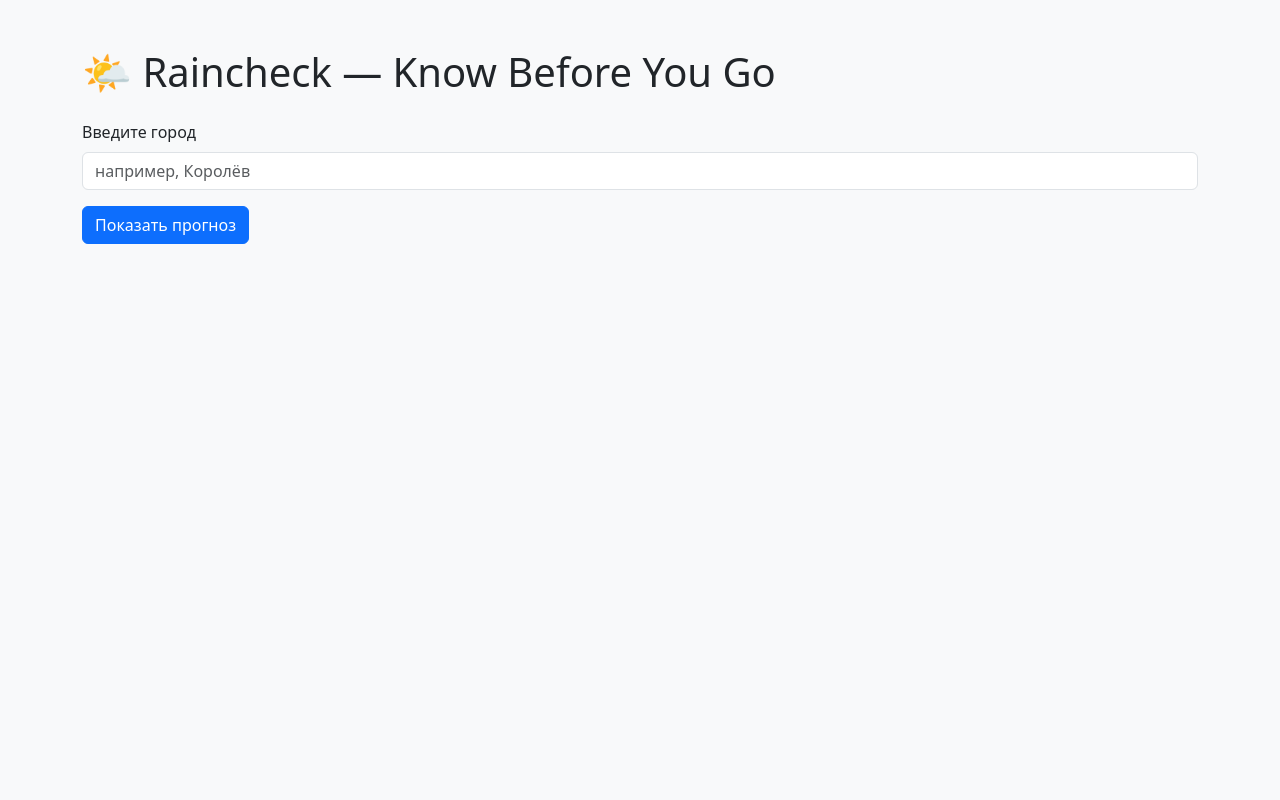
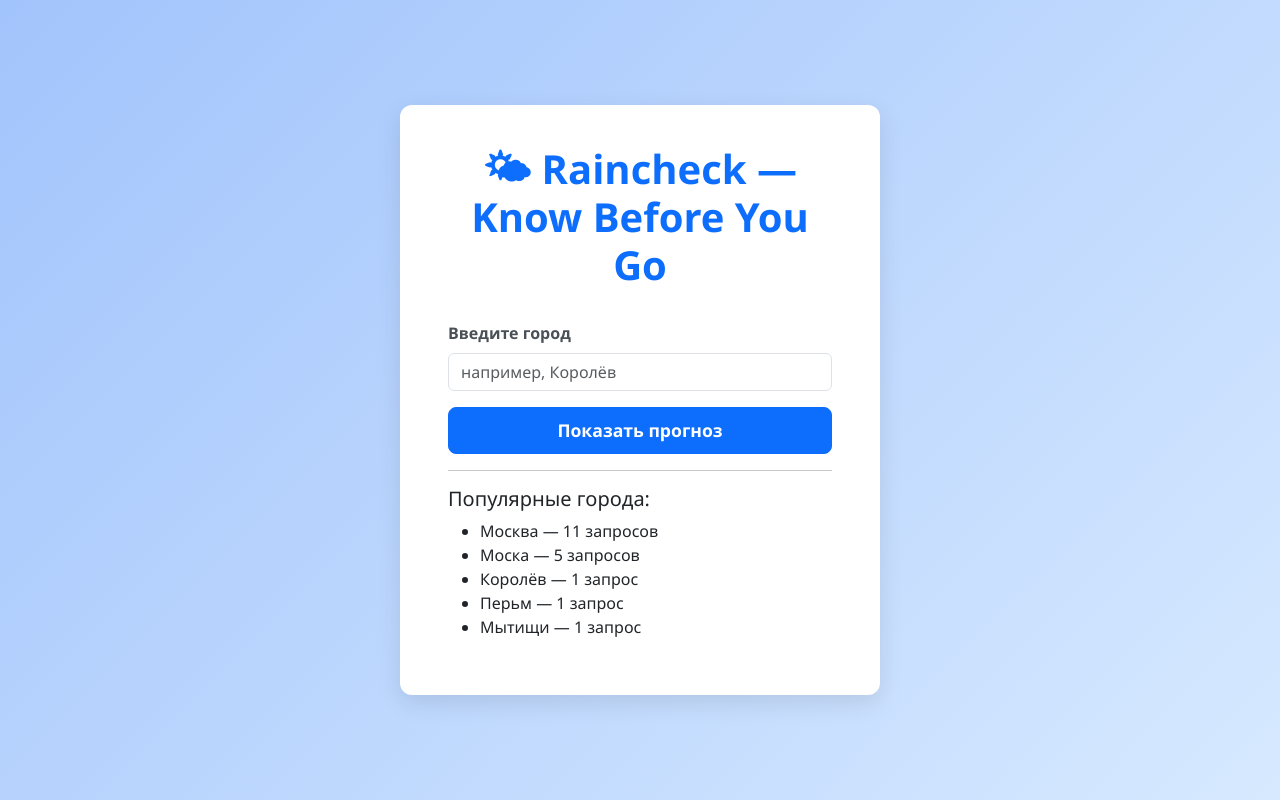
Before and after one commit to Cosmay-s/raincheck, a FastAPI app: page / in a window 1280 px wide. Run offline with FastAPI, Linux system fonts and the light colour scheme; data comes from the database, SQL or seed files in the repository; both versions use the stored data as it was after the commit.

Commit message:
готово + топ городов

```diff
--- a/app/database.py
+++ b/app/database.py
@@ -6,6 +6,7 @@
 engine = create_async_engine(DATABASE_URL, echo=True, future=True)
 async_session = sessionmaker(engine, expire_on_commit=False, class_=AsyncSession)
 
+
 async def init_db():
     async with engine.begin() as conn:
         from app.models import Base
--- a/app/main.py
+++ b/app/main.py
@@ -1,62 +1,107 @@
 from fastapi import FastAPI, Request, Form
 from fastapi.templating import Jinja2Templates
-from fastapi.responses import HTMLResponse
+from fastapi.responses import HTMLResponse, JSONResponse
 import os
-from app.weather import get_weather_by_city  # Импортируем функцию получения погоды
+import base64
+
+from app.weather import get_weather_by_city
+from app.database import async_session, init_db
+from app.crud import get_or_create_city, increment_search_count, get_top_cities
+from sqlalchemy import select
+from app.models import City
 
 app = FastAPI()
+templates = Jinja2Templates(directory=os.path.join(os.path.dirname(__file__), "templates"))
 
-# Инициализация объекта Jinja2Templates для работы с HTML-шаблонами
-# Указываем путь к папке с шаблонами относительно текущего файла
-templates = Jinja2Templates(directory=os.path.join(os.path.dirname(__file__),
-                                                   "templates"))
-
+@app.on_event("startup")
+async def on_startup():
+    """
+    Инициализация базы данных — создание всех таблиц при старте приложения.
+    """
+    await init_db()
 
 @app.get("/", response_class=HTMLResponse)
 async def read_root(request: Request):
     """
-    Обработчик GET-запроса на корень сайта ("/").
+    Главная страница.
 
-    Параметры:
-        request (Request): объект запроса,
-        необходимый для корректной работы шаблонов Jinja2.
+    Показывает последние популярные города и погоду для последнего запрошенного города (если есть).
+    """
+    last_city = request.cookies.get("last_city")
+    recent_city = None
 
-    Возвращает:
-        HTML-страницу с формой для ввода города.
-        В шаблон передаются пустые значения для прогноза погоды.
-    """
-    return templates.TemplateResponse(
-        "index.html",
-        {
-            "request": request,
-            "forecast": None,  # Пока нет прогноза
-            "city": None       # Пока не выбран город
-        }
-    )
+    if last_city:
+        try:
+            recent_city = base64.b64decode(last_city.encode("ascii")).decode("utf-8")
+        except Exception:
+            recent_city = None
+
+    async with async_session() as session:
+        top_cities = await get_top_cities(session, limit=5)
+
+    return templates.TemplateResponse("index.html", {
+        "request": request,
+        "forecast": None,
+        "city": recent_city,
+        "search_count": None,
+        "top_cities": top_cities
+    })
 
 @app.post("/", response_class=HTMLResponse)
 async def get_weather(request: Request, city: str = Form(...)):
     """
-    Обработчик POST-запроса на корень сайта ("/").
-    Получает название города из формы, запрашивает прогноз погоды,
-    и возвращает HTML-страницу с результатом.
+    Обработка формы с названием города.
 
-    Параметры:
-        request (Request): объект запроса, необходимый для шаблонов Jinja2.
-        city (str): название города, полученное из данных формы (обязательное).
+    Получает погоду, обновляет статистику поиска в базе и отображает данные.
+    """
+    forecast, latitude, longitude = await get_weather_by_city(city)
 
-    Возвращает:
-        HTML-страницу с заполненным прогнозом погоды и названием города.
+    if latitude is None or longitude is None:
+        async with async_session() as session:
+            top_cities = await get_top_cities(session, limit=5)
+        return templates.TemplateResponse("index.html", {
+            "request": request,
+            "forecast": None,
+            "city": city,
+            "search_count": None,
+            "top_cities": top_cities,
+            "error": "Не удалось получить координаты для города. Попробуйте другой город."
+        })
+
+    async with async_session() as session:
+        async with session.begin():
+            city_obj = await get_or_create_city(session, city, latitude, longitude)
+            await increment_search_count(session, city_obj.id)
+            count = city_obj.search_count
+
+        top_cities = await get_top_cities(session, limit=5)
+
+    response = templates.TemplateResponse("index.html", {
+        "request": request,
+        "forecast": forecast,
+        "city": city,
+        "search_count": count,
+        "top_cities": top_cities,
+        "error": None
+    })
+
+    encoded_city = base64.b64encode(city.encode("utf-8")).decode("ascii")
+    response.set_cookie("last_city", encoded_city, max_age=60*60*24*30)
+
+    return response
+
+
+@app.get("/api/stats")
+async def stats():
     """
-    # Получаем прогноз погоды асинхронно, вызывая функцию из модуля weather
-    forecast = await get_weather_by_city(city)
+    API для получения статистики популярных городов.
 
-    # Возвращаем шаблон с прогнозом и названием города
-    return templates.TemplateResponse(
-        "index.html",
-        {
-            "request": request,
-            "forecast": forecast,
-            "city": city
-        }
-    )
+    Возвращает JSON с городами и количеством запросов, отсортированный по убыванию.
+    """
+    async with async_session() as session:
+        result = await session.execute(
+            select(City.name, City.search_count)
+            .order_by(City.search_count.desc())
+        )
+        data = [{"city": name, "count": count} for name, count in result.fetchall()]
+        return JSONResponse(content=data)
--- a/app/templates/index.html
+++ b/app/templates/index.html
@@ -3,25 +3,114 @@
 <head>
     <meta charset="UTF-8" />
     <title>Raincheck</title>
-    <link href="https://cdn.jsdelivr.net/npm/bootstrap@5.3.3/dist/css/bootstrap.min.css" rel="stylesheet">
+    <link href="https://cdn.jsdelivr.net/npm/bootstrap@5.3.3/dist/css/bootstrap.min.css" rel="stylesheet" />
+    <style>
+        body {
+            background: linear-gradient(135deg, #a2c4fc, #d6e9ff);
+            min-height: 100vh;
+            display: flex;
+            align-items: center;
+            justify-content: center;
+            font-family: 'Segoe UI', Tahoma, Geneva, Verdana, sans-serif;
+        }
+        .container {
+            background: white;
+            padding: 2.5rem 3rem;
+            border-radius: 12px;
+            box-shadow: 0 8px 25px rgba(0, 0, 0, 0.1);
+            max-width: 480px;
+            width: 100%;
+        }
+        h1 {
+            font-weight: 700;
+            color: #0d6efd;
+            margin-bottom: 2rem;
+            text-align: center;
+            user-select: none;
+        }
+        label {
+            font-weight: 600;
+            color: #495057;
+        }
+        .btn-primary {
+            width: 100%;
+            font-weight: 600;
+            font-size: 1.1rem;
+            padding: 0.6rem;
+            border-radius: 8px;
+            transition: background-color 0.3s ease;
+        }
+        .btn-primary:hover {
+            background-color: #0048d1;
+        }
+        .forecast-box {
+            margin-top: 2rem;
+            padding: 1.5rem 2rem;
+            background: #f8f9fa;
+            border-radius: 12px;
+            box-shadow: inset 0 0 10px #cce5ff;
+        }
+        .forecast-box h3 {
+            color: #0d6efd;
+            margin-bottom: 1rem;
+            font-weight: 600;
+            user-select: none;
+        }
+        .forecast-details {
+            font-size: 1rem;
+            color: #212529;
+            white-space: pre-wrap;
+        }
+    </style>
 </head>
-<body class="bg-light">
-    <div class="container py-5">
-        <h1 class="mb-4">🌤 Raincheck — Know Before You Go</h1>
+<body>
+    <div class="container">
+        <h1>🌤 Raincheck — Know Before You Go</h1>
 
         <form method="post" action="/">
             <div class="mb-3">
                 <label for="city" class="form-label">Введите город</label>
-                <input type="text" class="form-control" id="city" name="city" placeholder="например, Королёв" required>
+                <input type="text" class="form-control" id="city" name="city" placeholder="например, Королёв" required autocomplete="off" />
             </div>
             <button type="submit" class="btn btn-primary">Показать прогноз</button>
         </form>
 
         {% if forecast %}
-        <div class="mt-5">
+        <div class="forecast-box">
             <h3>Прогноз погоды для города {{ city }}:</h3>
-            <pre>{{ forecast }}</pre>
+            <div class="forecast-details">{{ forecast }}</div>
         </div>
+        {% endif %}
+
+        {% if search_count is not none %}
+        <p><strong>Количество поисков этого города:</strong> {{ search_count }}</p>
+        {% endif %}
+
+        {% if error %}
+        <p style="color:red;">{{ error }}</p>
+        {% endif %}
+
+        {% macro declension(number) %}
+            {%- set n = number | int %}
+            {%- set n_mod10 = n % 10 %}
+            {%- set n_mod100 = n % 100 %}
+            {%- if n_mod10 == 1 and n_mod100 != 11 %}
+                запрос
+            {%- elif n_mod10 in [2,3,4] and not (n_mod100 >= 12 and n_mod100 <= 14) %}
+                запроса
+            {%- else %}
+                запросов
+            {%- endif %}
+        {% endmacro %}
+
+        {% if top_cities %}
+        <hr />
+        <h5>Популярные города:</h5>
+        <ul>
+            {% for city_obj in top_cities %}
+                <li>{{ city_obj.city | capitalize }} — {{ city_obj.count }} {{ declension(city_obj.count) }}</li>
+            {% endfor %}
+        </ul>
         {% endif %}
     </div>
 </body>
--- a/app/weather.py
+++ b/app/weather.py
@@ -1,5 +1,6 @@
 import aiohttp
 import asyncio
+from typing import Optional, Tuple
 
 API_URL = "https://api.open-meteo.com/v1/forecast"
 GEOCODING_URL = "https://geocoding-api.open-meteo.com/v1/search"
@@ -69,10 +70,13 @@
         return f"Ошибка при получении прогноза: {e}"
 
 
-async def get_weather_by_city(city_name: str) -> str:
-    """Получить прогноз по названию города."""
+async def get_weather_by_city(city_name: str) -> Tuple[str,
+                                                       Optional[float],
+                                                       Optional[float]]:
+    """Получить прогноз и координаты по названию города."""
     coords = await fetch_coordinates(city_name)
     if isinstance(coords, str):
-        return coords
+        return coords, None, None
     lat, lon = coords
-    return await fetch_weather(lat, lon)
+    forecast = await fetch_weather(lat, lon)
+    return forecast, lat, lon
```
Also changed, not shown: app/crud.py (+31 -29 lines), app/models.py (+11 -13 lines), README.md, weather.db (added).
